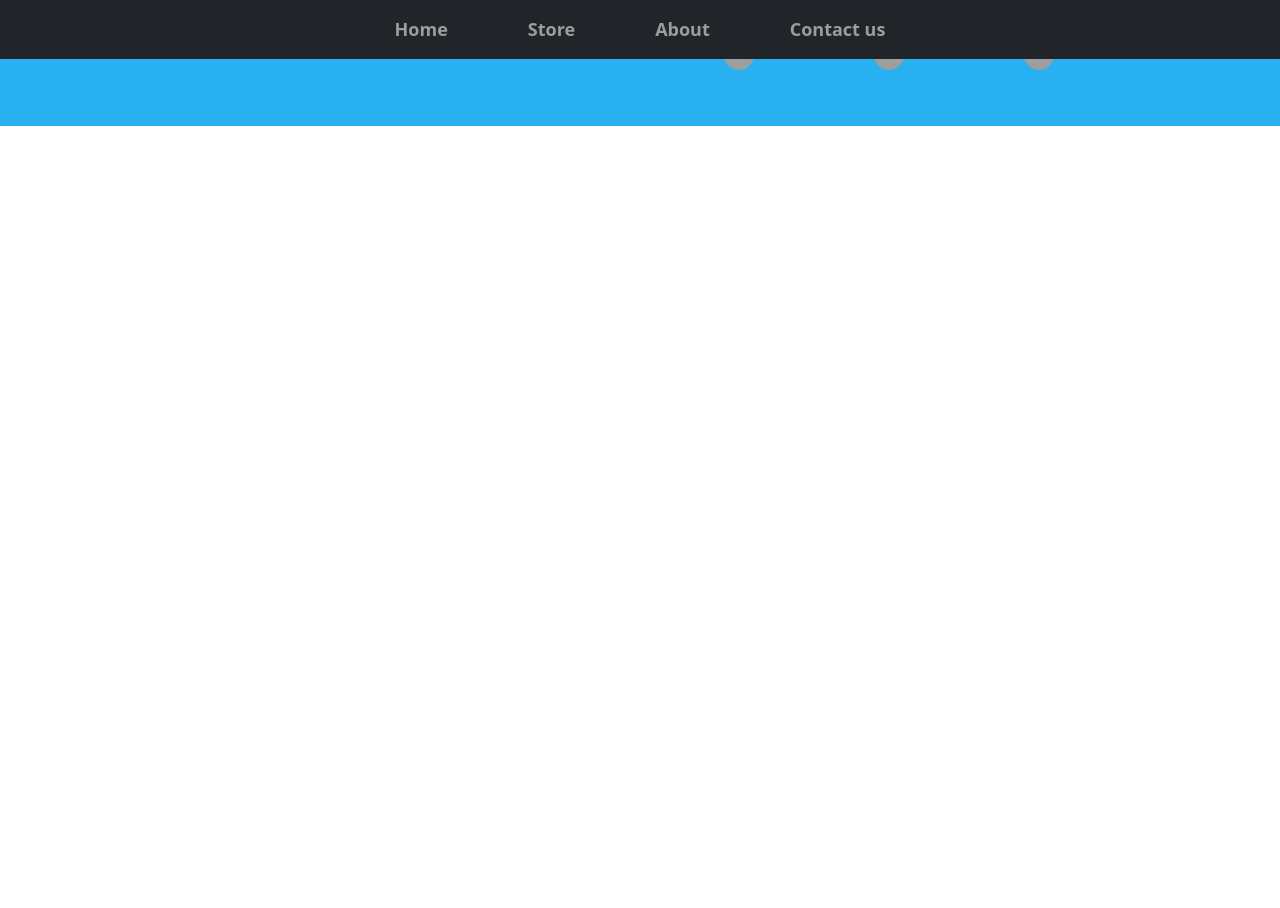
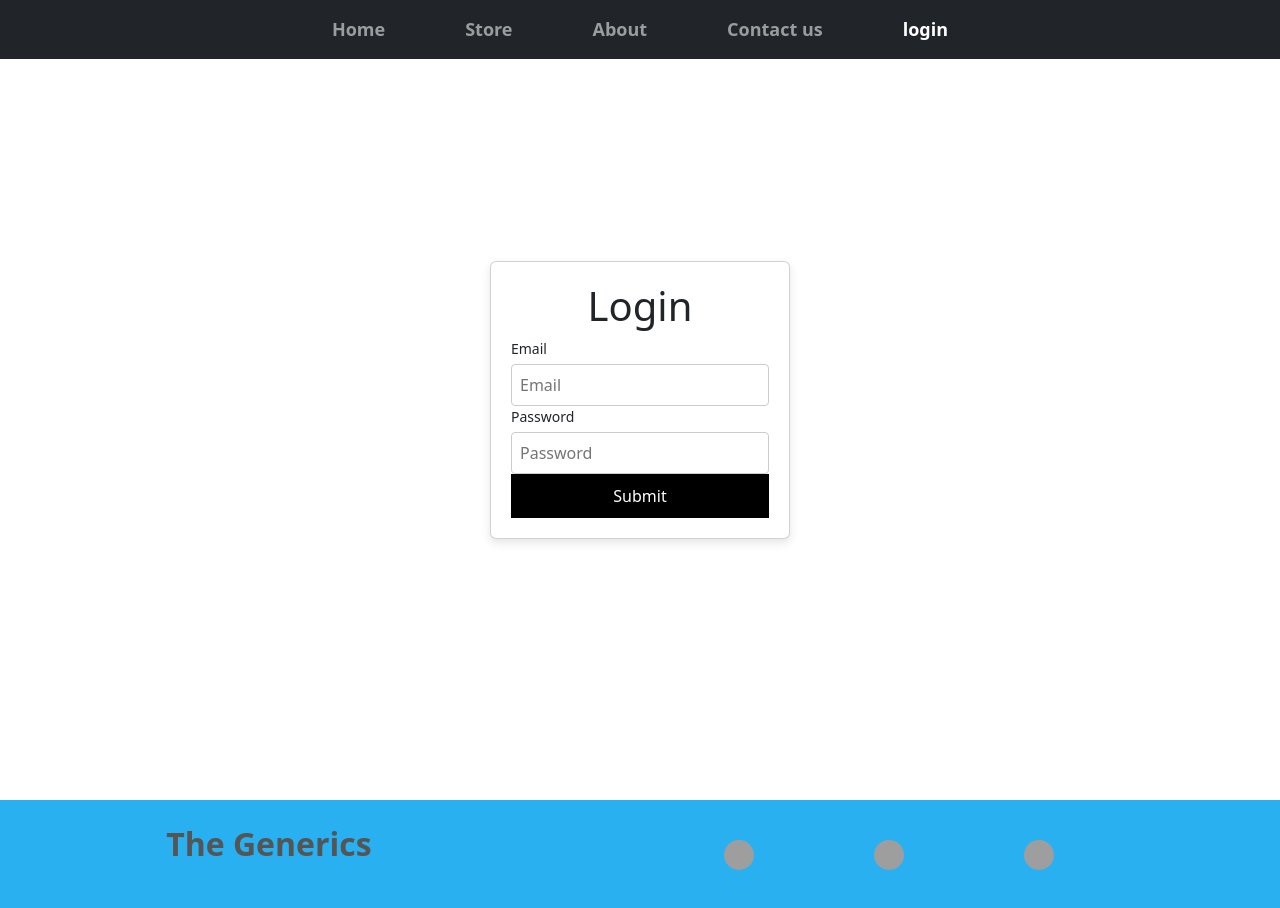
Before and after one commit to vikas9620/react-ecom-app, a React (Create React App) app: page /login in a window 1280 px wide. Shown: the top 908 px of the page. Before the commit the page ends 800 px from the top, so only its background shows below. Built offline with nearby package versions, Linux system fonts and the light colour scheme; grey boxes are pictures that could not be loaded.

Commit message:
adding login page

```diff
--- a/src/App.js
+++ b/src/App.js
@@ -5,6 +5,7 @@ import {
   NavLink,
   Routes,
 } from "react-router-dom";
+import Login from "./authentication/Login";
 import Container from "react-bootstrap/Container";
 import Nav from "react-bootstrap/Nav";
 import Navbar from "react-bootstrap/Navbar";
@@ -45,6 +46,9 @@ function App() {
             <NavLink to="/contact-us" className="nav-link">
               Contact us
             </NavLink>
+            <NavLink to='/login' className="nav-link">
+            login
+            </NavLink>
           </Nav>
         </Container>
       </Navbar>
@@ -57,6 +61,7 @@ function App() {
           path="/contact-us"
           element={<ContactUs onAdd={contactDetailHandler} />}
         />
+        <Route path="/login" element={<Login />} />
         <Route path="/store/:productID" element={<ProductDetail />} />
       </Routes>
       <footer>
--- /dev/null
+++ b/src/authentication/Login.css
@@ -0,0 +1,48 @@
+.login-form {
+    display: flex;
+    justify-content: center;
+    align-items: center;
+    height: 100vh;
+  }
+
+  .card {
+    background-color: #fff;
+    border-radius: 10px;
+    box-shadow: 0px 4px 10px rgba(0, 0, 0, 0.1);
+    padding: 20px;
+    width: 300px;
+  }
+
+  h1 {
+    font-size: 24px;
+    text-align: center;
+    margin-bottom: 20px;
+  }
+
+  label {
+    display: block;
+    font-size: 14px;
+    margin-bottom: 5px;
+  }
+
+  input {
+    width: 100%;
+    padding: 8px;
+    border: 1px solid #ccc;
+    border-radius: 4px;
+    margin-bottom: 10px;
+  }
+
+  button {
+    background-color: #000;
+    color: #fff;
+    border: none;
+    border-radius: 4px;
+    padding: 10px 20px;
+    cursor: pointer;
+    font-size: 14px;
+  }
+
+  button:hover {
+    background-color: #333;
+  }
--- /dev/null
+++ b/src/authentication/Login.js
@@ -0,0 +1,73 @@
+import { useContext } from "react";
+import React, { useRef } from "react";
+import CartContext from "../cartcontext/CartContext";
+import { useNavigate } from "react-router-dom";
+import "./Login.css";
+
+const Login = () => {
+  const AuthCtx = useContext(CartContext);
+  const navigate = useNavigate();
+  const emailRef = useRef();
+  const passwordRef = useRef();
+
+  const formSubmitHandler = (e) => {
+    e.preventDefault();
+    const enteredEmail = emailRef.current.value
+    const enteredPassword = passwordRef.current.value
+    fetch(
+      "https://identitytoolkit.googleapis.com/v1/accounts:signInWithPassword?key=AIzaSyAjNm-ahOVZKpXVfdtf0qzATJ6R5AnAXH4",
+      {
+        method: "POST",
+        body: JSON.stringify({
+          email: enteredEmail,
+          password: enteredPassword,
+          returnSecureToken: true,
+        }),
+        headers: { "content-type": "application/json" },
+      }
+    )
+      .then((res) => {
+        if (!res.ok) {
+          throw new Error("Login failed");
+        }
+        return res.json();
+      })
+      .then((data) => {
+        console.log(data);
+        AuthCtx.login(data.idToken);
+        navigate("/store");
+      })
+      .catch((error) => {
+        alert(error.Message);
+      });
+  };
+
+  return (
+    <form className="login-form" onSubmit={formSubmitHandler}>
+      <div className="card">
+        <h1>Login</h1>
+        <label>Email</label>
+        <input
+          type="email"
+          name="email"
+          placeholder="Email"
+          required
+          ref={emailRef}
+        />
+        <label>Password</label>
+        <input
+          type="password"
+          name="password"
+          placeholder="Password"
+          required
+          ref={passwordRef}
+        />
+        <button type="submit" name="login">
+          Submit
+        </button>
+      </div>
+    </form>
+  );
+};
+
+export default Login;
--- a/src/cartcontext/CartProvider.js
+++ b/src/cartcontext/CartProvider.js
@@ -2,7 +2,9 @@ import React, { useState } from "react";
 import CartContext from "./CartContext";
 const CartProvider = (props) => {
   const [items, setItems] = useState([]);
-
+  const initialTokenValue = localStorage.getItem('token');
+const [token, setToken] = useState(initialTokenValue)
+const userIsLoggedIn=!!token
   const addItemHandler = (item) => {
     setItems((prevItems) => {
       const existingItemIndex = prevItems.findIndex((prevItem) => prevItem.title === item.title);
@@ -25,11 +27,19 @@ const CartProvider = (props) => {
       return updatedItems;
     });
   };
+const loginHandler=(token)=>{
+setToken(token);
+localStorage.setItem('token', token);
 
+}
   const cartContext = {
+
+    token: token,
+    isLoggedIn: userIsLoggedIn,
     cartItems: items,
     addItem: addItemHandler,
     removeItem: removeItemHandler,
+    login: loginHandler
   };
 
   return <CartContext.Provider value={cartContext}>{props.children}</CartContext.Provider>;
```
